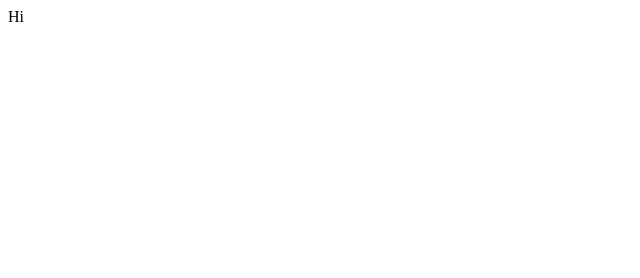
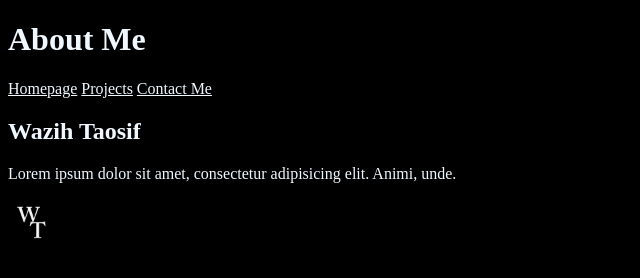
Before and after one commit to Wazih-Taosif/Wazih-Taosif.github.io, a plain HTML site: page index.html in a window 1280 px wide. Shown: the whole page, without its empty margins (0-640 px from the left). Drawn offline with Linux system fonts and the light colour scheme.

Commit message:
Made some updates on the index and created 2 more pages.

```diff
--- a/index.html
+++ b/index.html
@@ -1,11 +1,31 @@
 <!DOCTYPE html>
 <html lang="en">
-<head>
-    <meta charset="UTF-8">
-    <meta name="viewport" content="width=device-width, initial-scale=1.0">
+  <head>
+    <meta charset="UTF-8" />
+    <meta name="viewport" content="width=device-width, initial-scale=1.0" />
     <title>Wazih Taosif</title>
-</head>
-<body>
-    Hi
-</body>
+    <style>
+      .logo {
+        width: 50px;
+        height: 50px;
+      }
+      body {
+        background-color: black;
+        -webkit-text-fill-color: aliceblue;
+      }
+    </style>
+  </head>
+  <body>
+    <h1>About Me</h1>
+    <nav>
+      <a href="index.html">Homepage</a>
+      <a href="projects.html">Projects</a>
+      <a href="contacts.html">Contact Me</a>
+    </nav>
+    <h2>Wazih Taosif</h2>
+    <p>
+      Lorem ipsum dolor sit amet, consectetur adipisicing elit. Animi, unde.
+    </p>
+    <img src="images/WT logo.png" alt="My logo" class="logo" />
+  </body>
 </html>
```
Also changed, not shown: contacts.html (added, +15 -0 lines), projects.html (added, +15 -0 lines), images/WT logo.png (added).
